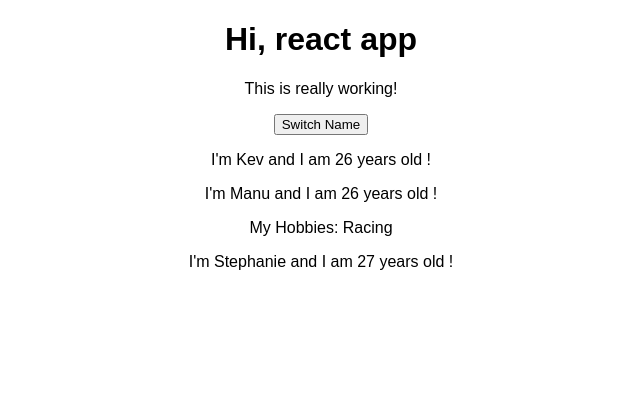
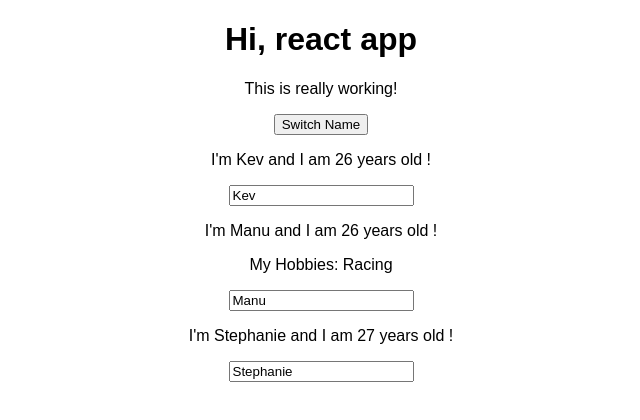
Before and after one commit to 1kevinson/react-complete-guide, a React (Create React App) app in the folder react-complete-guide/: page / in a window 1280 px wide. Shown: the top 420 px of the page, without its empty margins (319-959 px from the left). Built offline with nearby package versions, Linux system fonts and the light colour scheme.

Commit message:
[Base features and syntax](<bind>): Adding two ways binding

```diff
--- a/react-complete-guide/src/App.js
+++ b/react-complete-guide/src/App.js
@@ -14,11 +14,21 @@ class App extends Component {
     otherState: "some other value",
   };
 
-  switchNameHandler = (newName) => {
+  switchNameHandler = (event) => {
     this.setState({
       persons: [
-        { name: newName, age: 26 },
+        { name: "Kev", age: 26 },
         { name: "Manu", age: 26 },
+        { name: "Stephanie", age: 24 },
+      ],
+    });
+  };
+
+  nameChangeHandler = (event) => {
+    this.setState({
+      persons: [
+        { name: "Kev", age: 26 },
+        { name: event.target.value, age: 26 },
         { name: "Stephanie", age: 24 },
       ],
     });
@@ -44,6 +54,7 @@ class App extends Component {
           name={this.state.persons[1].name}
           age={this.state.persons[1].age}
           click={this.switchNameHandler.bind(this, "Maxime")}
+          changed={this.nameChangeHandler}
         >
           My Hobbies: Racing
         </Person>
--- a/react-complete-guide/src/Person/Person.js
+++ b/react-complete-guide/src/Person/Person.js
@@ -4,10 +4,11 @@ import React from "react";
 const person = (props) => {
   return (
     <div>
-      <p>
+      <p onClick={props.click}>
         I'm {props.name} and I am {props.age} years old !
       </p>
       <p>{props.children}</p>
+      <input type="text" onChange={props.changed} value={props.name} />
     </div>
   );
 };
```
